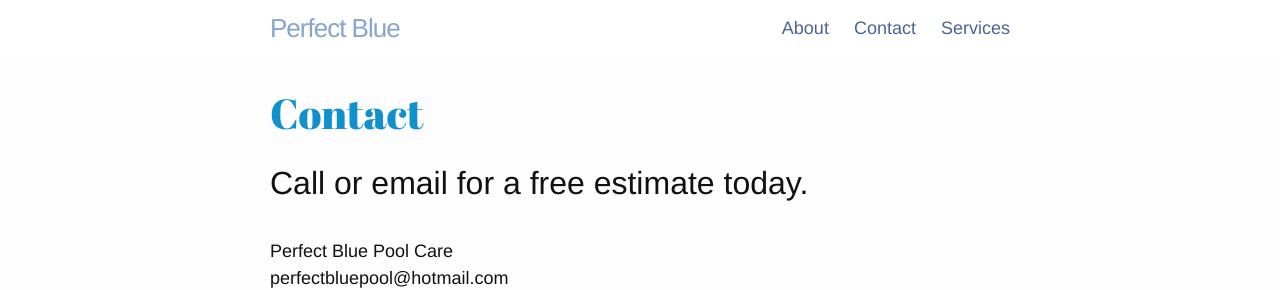
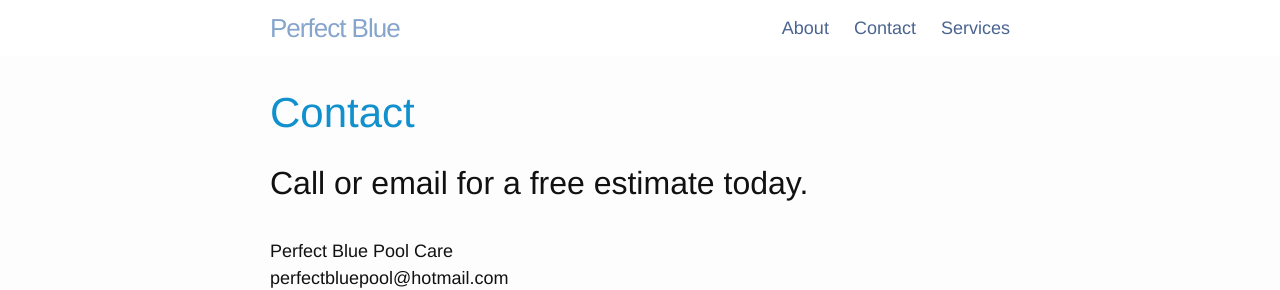
Before and after one commit to lecroy/perfectbluepoolcare, a Jekyll site: the page built from contact.md, in a window 1280 px wide. Shown: the top 290 px of the page. Built offline with Jekyll 4.4.1, drawn with Linux system fonts in a browser that asks for light colours.

Commit message:
kill font

```diff
--- a/_includes/head.html
+++ b/_includes/head.html
@@ -9,5 +9,4 @@
   <link rel="stylesheet" href="{{ "/css/main.css" | prepend: site.baseurl }}">
   <link rel="canonical" href="{{ page.url | replace:'index.html','' | prepend: site.baseurl | prepend: site.url }}">
   <link rel="alternate" type="application/rss+xml" title="{{ site.title }}" href="{{ "/feed.xml" | prepend: site.baseurl | prepend: site.url }}">
-  <link href='https://fonts.googleapis.com/css?family=Abril+Fatface' rel='stylesheet' type='text/css'>
 </head>
--- a/_sass/_layout.scss
+++ b/_sass/_layout.scss
@@ -246,7 +246,6 @@
 
 .post-title {
     font-size: 42px;
-    font-family: 'Abril Fatface', cursive;
     color: #1090CC;
     line-height: 1;
 
```
Also changed, not shown: 6 other files.
